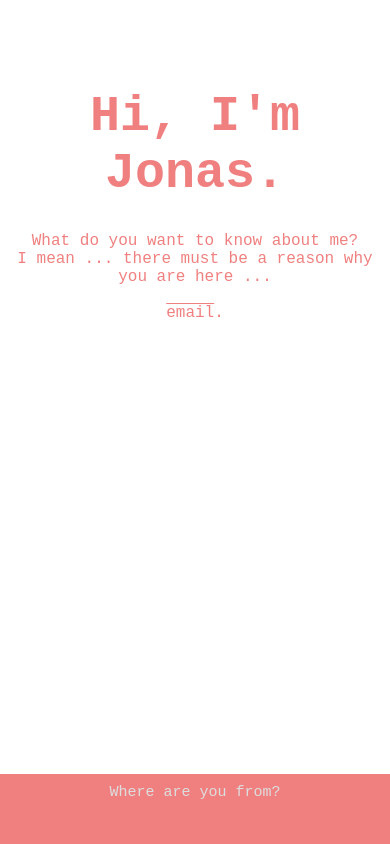
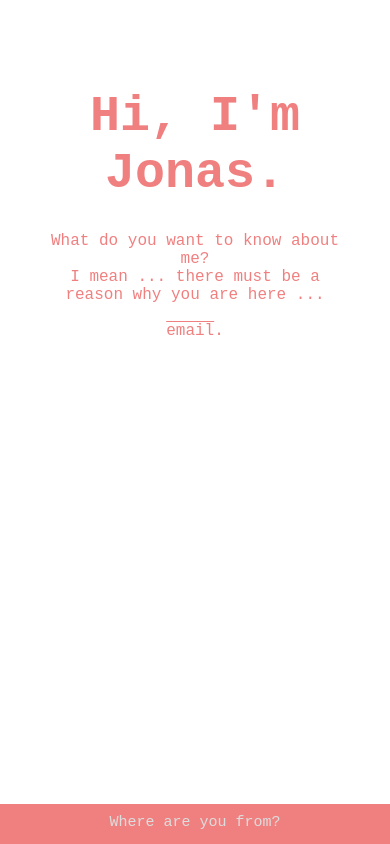
Before and after one commit to Jonasdoubleyou/jonasdoubleyou.github.io, a plain HTML site: page index.html in a window 390 px wide. Drawn offline with Linux system fonts and the light colour scheme.

Commit message:
fix: Style touchups

```diff
--- a/stylesheets/main.css
+++ b/stylesheets/main.css
@@ -2,7 +2,7 @@ body {
   font-family: 'Courier New', sans-serif;
   background-color: white;
   color: black;
-  margin: auto;
+  margin: 0px;
   padding: 0px;
   text-align: center;
 }
@@ -61,6 +61,7 @@ code {
   #question-container {
     height: 20px;
     font-size: 15px;
+    padding-bottom: 10px;
   }
 }
 
@@ -77,6 +78,11 @@ code {
 #answer {
   margin-top: 20%;
   color: lightcoral;
+  width: 80%;
+  padding-left: 10%;
+  padding-right: 10%;
+  overflow: hidden;
+  overflow-wrap: break-word;
 }
 #headline, #content {
   transition: all ease 500ms;
```
